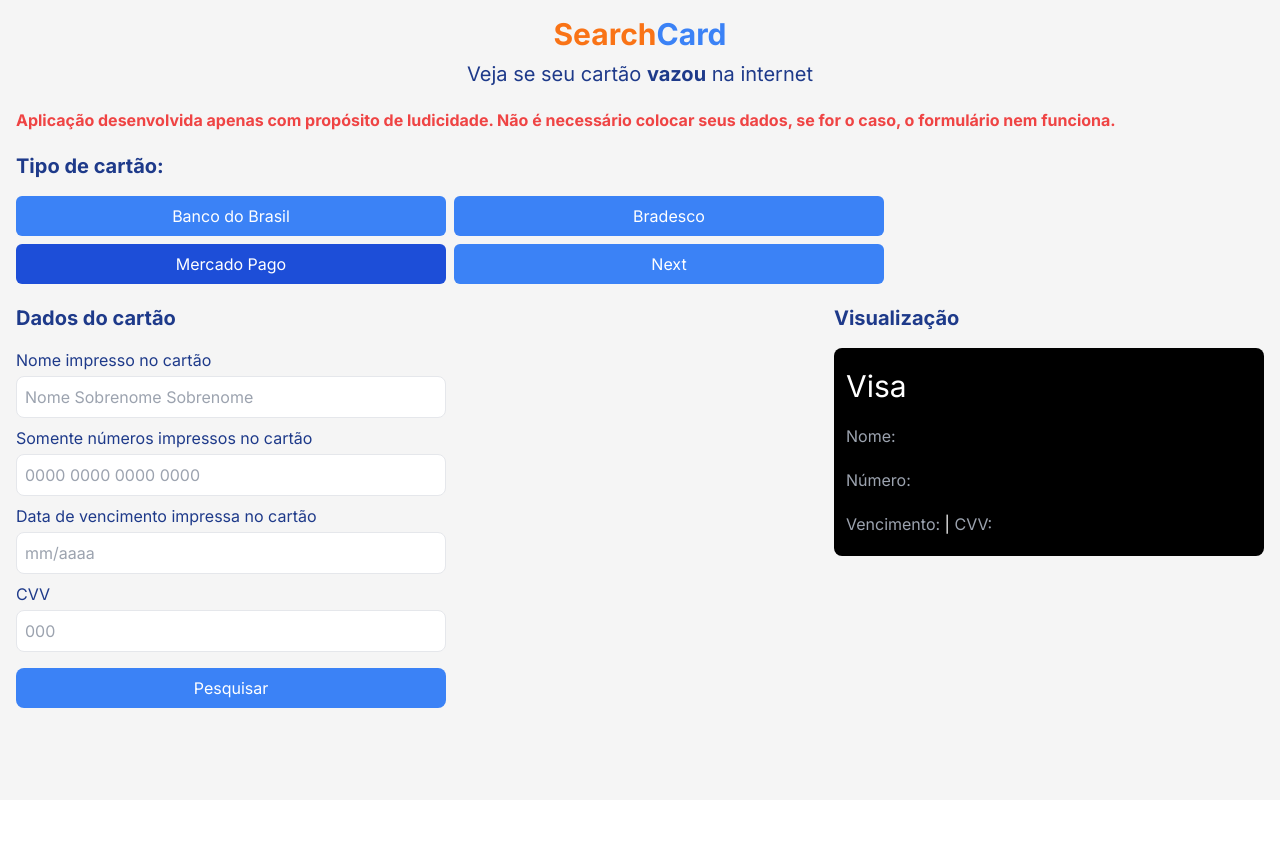
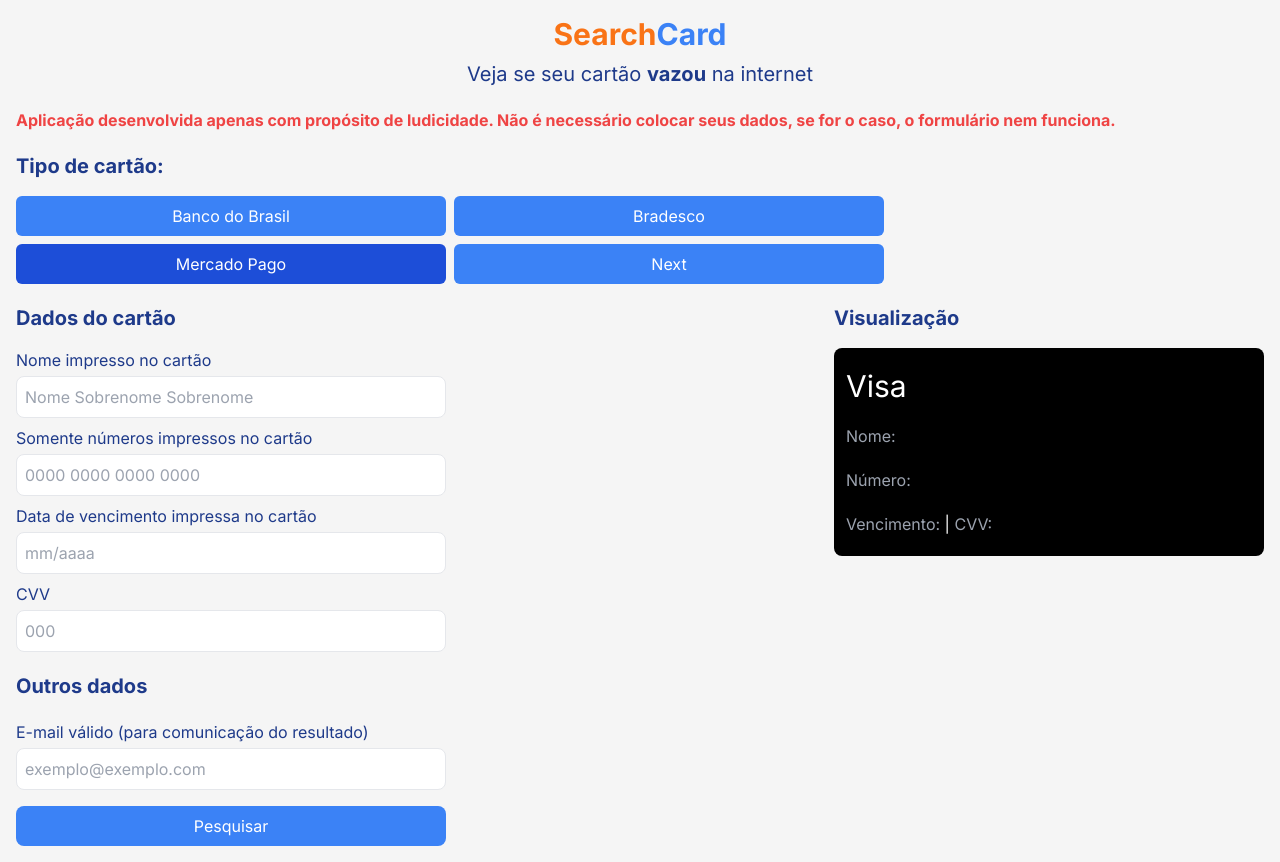
Before and after one commit to zolppy/search-card, a Next.js app: page / in a window 1280 px wide. Before the commit the page ends 800 px from the top, so only its background shows below. Built offline with nearby package versions, Linux system fonts and the light colour scheme.

Commit message:
feat: adicionado campo de email

```diff
--- a/app/page.tsx
+++ b/app/page.tsx
@@ -47,6 +47,7 @@
     number: "",
     date: "",
     cvv: "",
+    email: "",
   });
 
   const toggleSelectedBank = (name: string) => {
@@ -70,6 +71,7 @@
       number: "",
       date: "",
       cvv: "",
+      email: "",
     });
   };
 
@@ -154,6 +156,20 @@
                 value={cardData.cvv}
                 handleChange={handleSetCardData}
               />
+              <div className="my-4">
+                <H3>Outros dados</H3>
+              </div>
+              <Label htmlFor="email">
+                E-mail válido (para comunicação do resultado)
+              </Label>
+              <Input
+                id="email"
+                type="email"
+                placeholder="exemplo@exemplo.com"
+                required={true}
+                value={cardData.email}
+                handleChange={handleSetCardData}
+              />
             </InputWrapper>
           </div>
           <SubmitButton />
```
